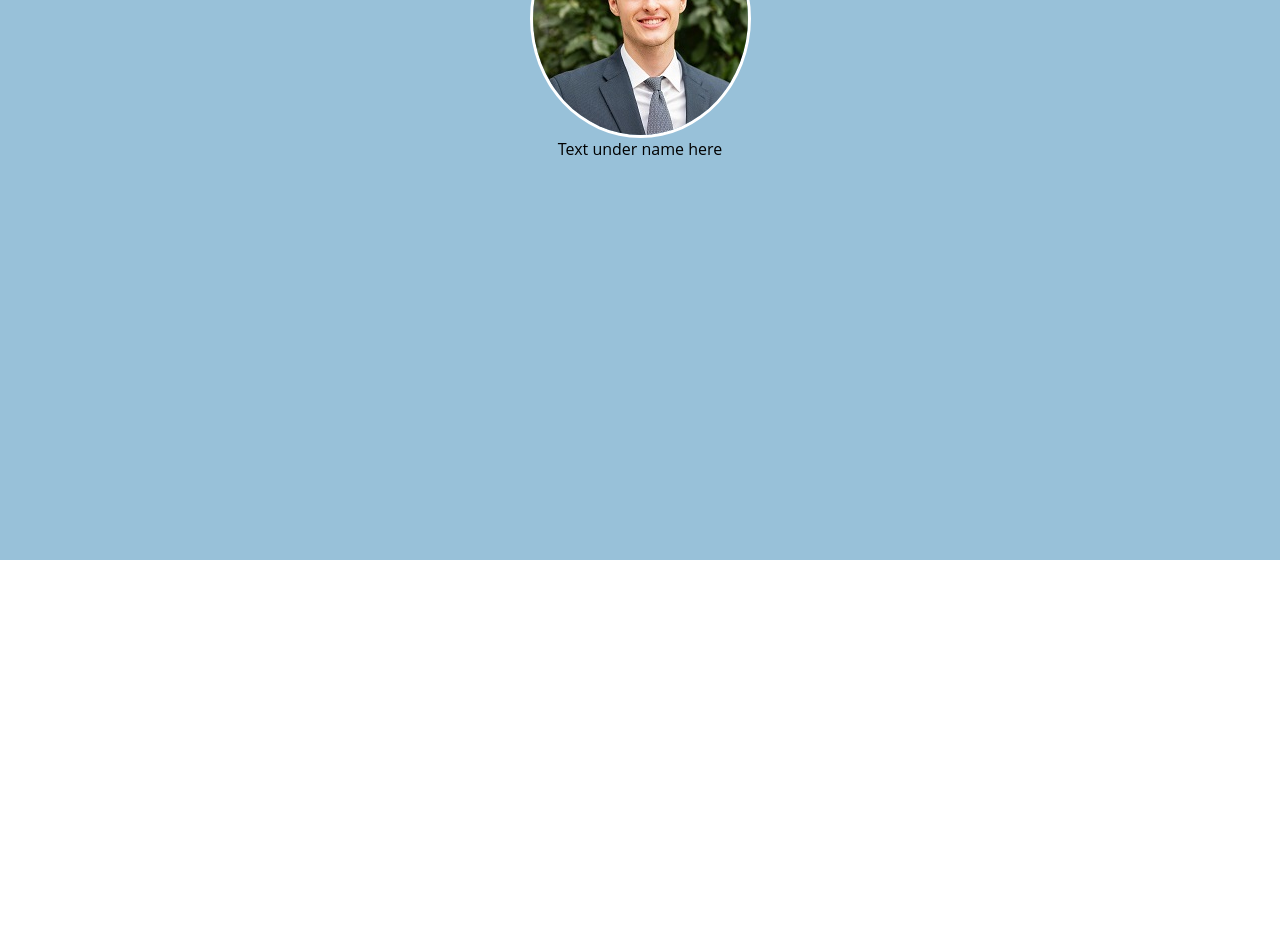
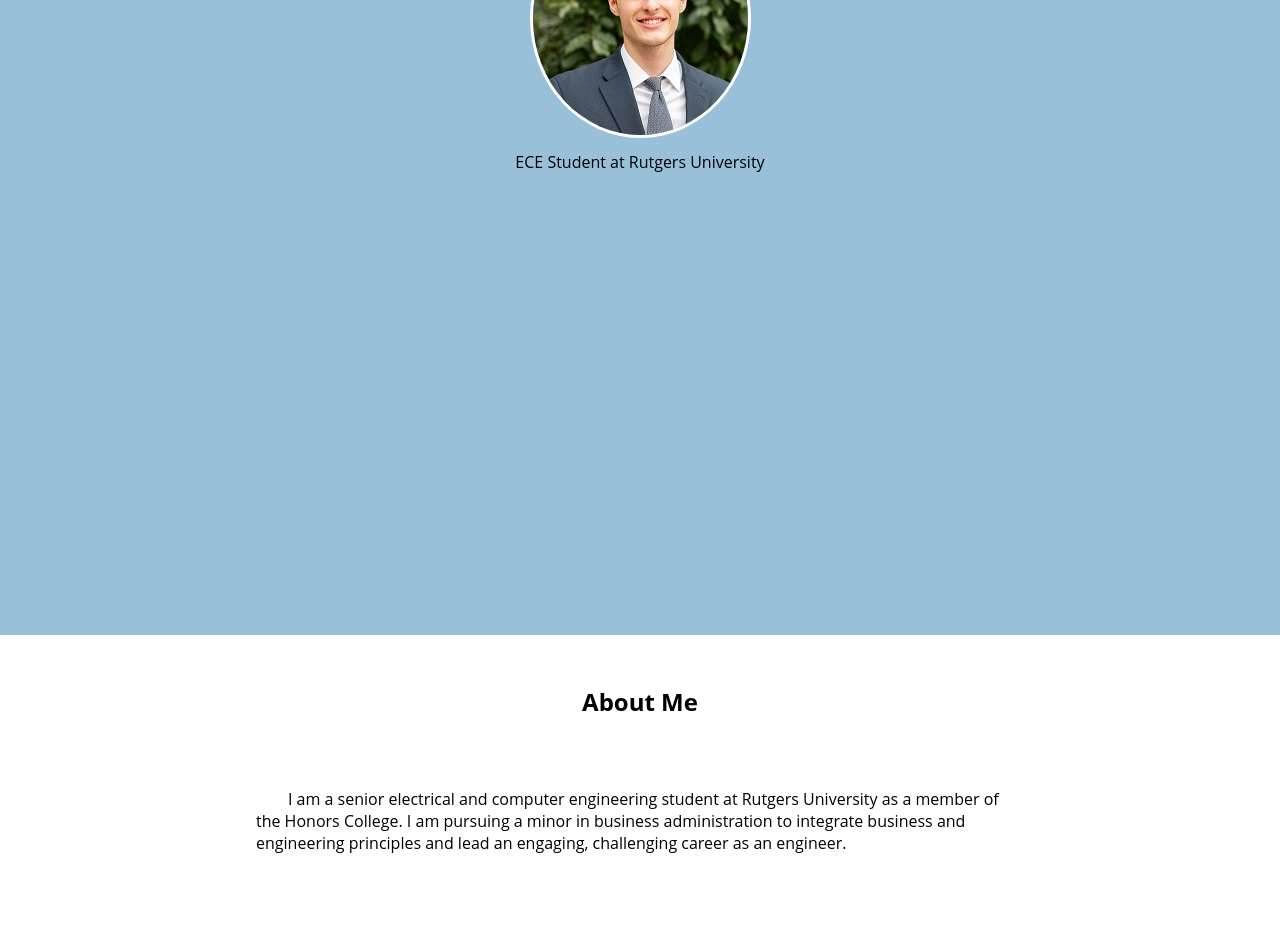
Before and after one commit to JakubGV/JakubGV.github.io, a React (Create React App) app: page / in a window 1280 px wide. Shown: the part 240-1192 px from the top of the page. Before the commit the page ends 800 px from the top, so only its background shows below. Built offline with nearby package versions, Linux system fonts and the light colour scheme; what webfontloader would draw is missing.

Commit message:
Add scrolling capabilities and add about me info

```diff
--- a/package.json
+++ b/package.json
@@ -14,6 +14,7 @@
     "react": "^17.0.2",
     "react-dom": "^17.0.2",
     "react-scripts": "5.0.0",
+    "react-scroll": "^1.8.4",
     "typescript": "^4.5.4",
     "web-vitals": "^2.1.3",
     "webfontloader": "^1.6.28"
@@ -45,6 +46,7 @@
     ]
   },
   "devDependencies": {
+    "@types/react-scroll": "^1.8.3",
     "@types/webfontloader": "^1.6.34",
     "gh-pages": "^3.2.3"
   }
--- a/src/App.css
+++ b/src/App.css
@@ -42,10 +42,12 @@ https://coolors.co/3d5a80-98c1d9-e0fbfc-ee6c4d-293241
   margin-right: 5%;
 }
 
+.tab:hover {
+  cursor: pointer;
+}
+
 .pages {
   height: 100%;
-  overflow: scroll;
-  overflow-x: hidden;
 }
 
 .home {
@@ -70,14 +72,33 @@ div img {
   border-width: medium;
 }
 
-.about {
+.caption {
+  margin-top: 1%;
+}
+
+#about, #resume, #contact {
+  display: flex;
+  flex-direction: column;
+  align-items: center;
+  height: 500px;
+  width: 100%;
+}
+
+.about-header, .about-text {
+  margin-top: 50px;
+}
+
+.about-text {
+  box-sizing: border-box;
+  margin-left: 20%;
+  margin-right: 20%;
+  text-indent: 2em;
+}
+
+#resume {
 
 }
 
-.resume {
+#contact {
 
 }
-
-.contact {
-
-}
--- a/src/App.tsx
+++ b/src/App.tsx
@@ -1,8 +1,9 @@
 import React from 'react';
-import WebFont from 'webfontloader'
+import WebFont from 'webfontloader';
+import {Link} from 'react-scroll'
 
 import './App.css';
-import headshot from './cropped_headshot_small.jpg'
+import headshot from './cropped_headshot_small.jpg';
 
 WebFont.load({
   google: {
@@ -12,10 +13,12 @@ WebFont.load({
 
 function App() {
   const sections = ["Home", "About", "Resume", "Contact"]
+  const image_caption = "ECE Student at Rutgers University";
+  const about_me = "I am a senior electrical and computer engineering student at Rutgers University as a member of the Honors College. I am pursuing a minor in business administration to integrate business and engineering principles and lead an engaging, challenging career as an engineer.";
+  //let about_me = "text"
 
   return (
     <div className="main">
-
       <div className="menu-bar">
         <div className="name-left">
           <h1 className="name">Jakub Vogel</h1>
@@ -23,9 +26,13 @@ function App() {
         <div className="row-right">
           {
             sections.map( (tabName: string) => {
+              const toString = tabName.toLowerCase();
+
               return (
                 <div className="tab">
-                  {tabName}
+                  <Link to={toString} smooth={true}>
+                    {tabName}
+                  </Link>
                 </div>
               )
             })
@@ -37,23 +44,23 @@ function App() {
         <div className="home">
           <div className="welcome-info">
             <img src={headshot} alt="Headshot"/>
-            <div>Text under name here</div>
+            <div className="caption">{image_caption}</div>
           </div>
         </div>
 
-        <div className="about">
-          about
+        <div id="about">
+          <h2 className="about-header">About Me</h2>
+          <div className="about-text">{about_me}</div>
         </div>
 
-        <div className="resume">
-          resume
+        <div id="resume">
+          <h2>Resume</h2>
         </div>
 
-        <div className="contact">
-          contact
+        <div id="contact">
+          <h2>Contact Me</h2>
         </div>
       </div>
-
     </div>
   );
 }
```
Also changed, not shown: 1 other file (tests, documents, lock files or other folders).
